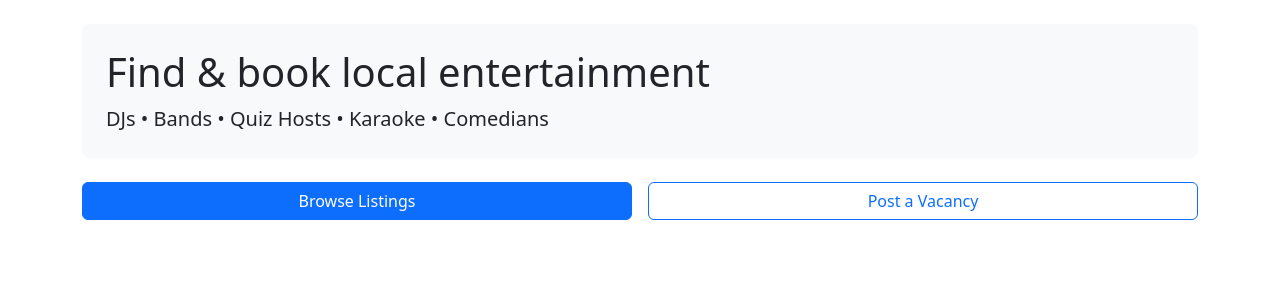
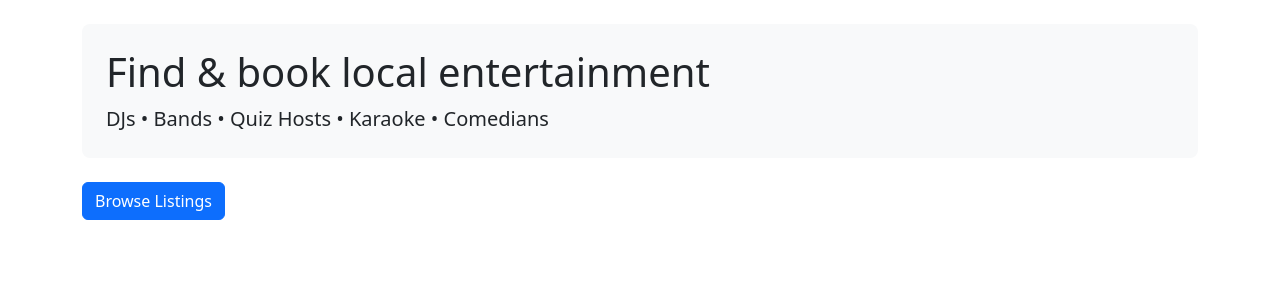
Before and after one commit to simonhayes51/venuehub, a Django app: page / in a window 1280 px wide. Shown: the part 57-357 px from the top of the page. Run offline with Django 5.2, Linux system fonts and the light colour scheme.

Commit message:
Update home.html

```diff
--- a/venuehub/templates/home.html
+++ b/venuehub/templates/home.html
@@ -5,8 +5,5 @@
   <h1 class="display-6">Find & book local entertainment</h1>
   <p class="lead mb-0">DJs • Bands • Quiz Hosts • Karaoke • Comedians</p>
 </div>
-<div class="row g-3">
-  <div class="col-md-6"><a class="btn btn-primary w-100" href="{% url 'directory:listings' %}">Browse Listings</a></div>
-  <div class="col-md-6"><a class="btn btn-outline-primary w-100" href="{% url 'directory:post_vacancy' %}">Post a Vacancy</a></div>
-</div>
+<a class="btn btn-primary" href="{% url 'directory:listings' %}">Browse Listings</a>
 {% endblock %}
```
